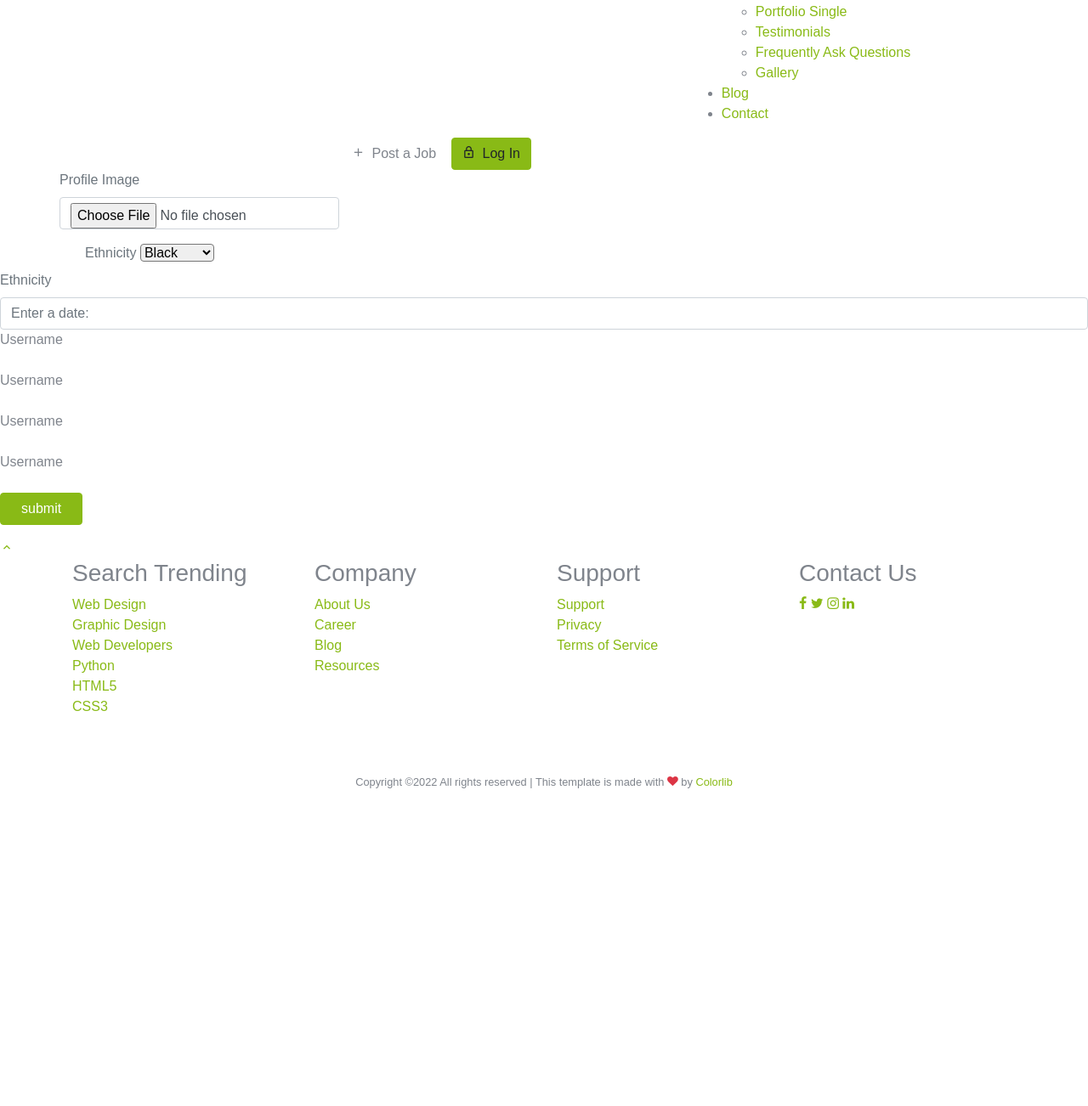
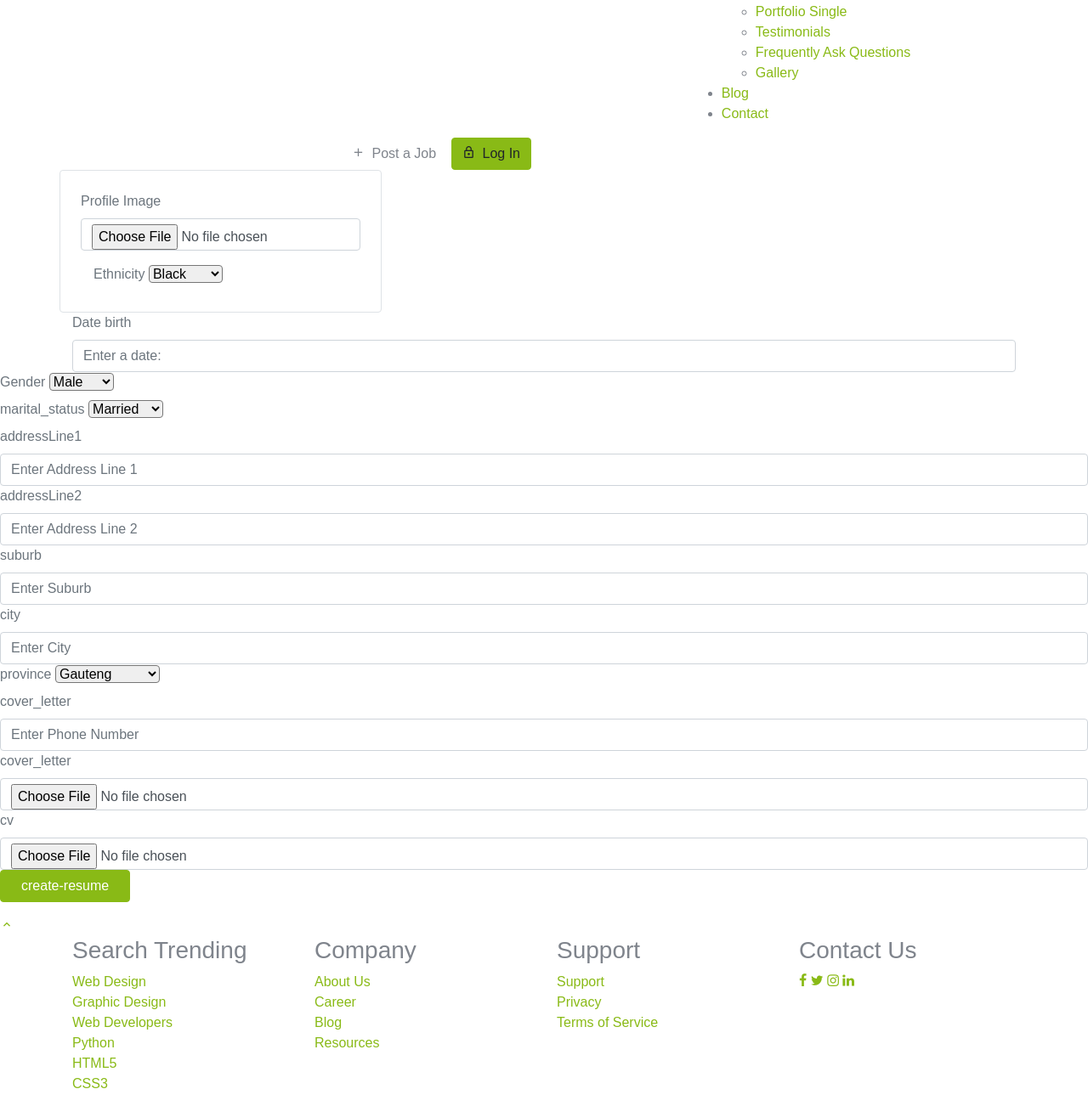
Before and after one commit to thoth2357/Job-Board, a Django app: page /users/create/ in a window 1280 px wide. Shown: the part 470-1772 px from the top of the page at 85% size. Before the commit the page ends 1398 px from the top, so only its background shows below. Run offline with Django 3.2, Linux system fonts and the light colour scheme; parts of the project's set-up code (start-up, migrations or seed data) failed here and were passed over; some libraries are stand-ins or nearby versions; some web fonts are replaced.

Commit message:
Update create-resume.html

```diff
--- a/users/templates/create-resume.html
+++ b/users/templates/create-resume.html
@@ -94,10 +94,32 @@
     </header>
 
     <!-- HOME -->
+    {% if messages %}
+    {% for message in messages %}
+
+    {% if message.tags == 'error' %}
+   <div class = 'alert alert-danger'>
+    {{ message }}
+   </div>
+   {% else %}
+   <div class = 'alert alert-{{ message.tags }}'>
+    {{ message }}
+   </div>
+   {% endif %}
+
+   {% endfor %}
+   {% endif %}
     <section class="site-section">
         <div class="container">
           <div class="row">
-           {% csrf_token %}
+
+           <form class="p-4 border rounded" method = 'POST' enctype="multipart/form-data" >
+            {% csrf_token %}
+            {{ form.non_field_errors }}
+            <!-- DEBUG -->
+                      {% for field in form %}
+                          {% if field.errors %}{{ field.html_name }}: {{ field.errors }}{% endif %}
+                      {% endfor %}
             {% comment %} <div class="spinner-border text-primary ">
               <h2 class="mb-4">Make your Resume</h2>
               <form class="p-4 border rounded", submit= 'POST' enctype="multipart/form-data" > nctype="multipart/form-data"  add this
@@ -180,14 +202,8 @@
                       <label class="text-muted" >Profile Image</label>
                       {{ form.image }}
                     </div>
-                    {% if form.image.errors %}
-                      {% for error in form.image.errors %}
-                      <div class="alert alert-danger">
-                        <strong>{{ error|escape }}</strong>
-                      </div>
-                    {% endfor %}
-                    {% endif %}
-                   </div>
+
+
                    <div class="col-md-12"
 
                     <div class="form-group app-label">
@@ -196,26 +212,64 @@
                       <label class="text-muted" >Ethnicity</label>
                       {{ form.ethnicity }}
                     </div>
-                    {% if form.ethnicity.errors %}
-                      {% for error in form.ethnicity.errors %}
-                      <div class="alert alert-danger">
-                        <strong>{{ error|escape }}</strong>
-                      </div>
-                    {% endfor %}
-                    {% endif %}
+
                    </div>
-                   <label class="text-muted" >Ethnicity</label>
+                   <label class="text-muted" >Date birth</label>
                    {{ form.date_birth }}
                  </div>
-                 {% if form.date_birth.errors %}
-                   {% for error in form.date_birth.errors %}
-                   <div class="alert alert-danger">
-                     <strong>{{ error|escape }}</strong>
-                   </div>
-                 {% endfor %}
-                 {% endif %}
+
                 </div>
-                  <div class="row form-group">
+              <div>
+                <label class="text-muted" >Gender</label>
+                {{ form.sex}}
+              </div>
+
+              <div>
+                <label class="text-muted" >marital_status</label>
+                {{ form.marital_status}}
+              </div>
+
+              <div>
+                <label class="text-muted" >addressLine1</label>
+                {{ form.addressLine1}}
+              </div>
+
+              <div>
+                <label class="text-muted" >addressLine2</label>
+                {{ form.addressLine2}}
+              </div>
+
+              <div>
+                <label class="text-muted" >suburb</label>
+                {{ form.suburb}}
+              </div>
+
+              <div>
+                <label class="text-muted" >city</label>
+                {{ form.city}}
+              </div>
+
+
+              <div>
+                <label class="text-muted" >province</label>
+                {{ form.province}}
+              </div>
+
+              <div>
+                <label class="text-muted" >cover_letter</label>
+                {{ form.phoneNumber}}
+              </div>
+               <div>
+                <label class="text-muted" >cover_letter</label>
+                {{ form.cover_letter}}
+              </div>
+
+              <div>
+                <label class="text-muted" >cv</label>
+                {{ form.cv}}
+              </div>
+
+                  {% comment %} <div class="row form-group">
                     <div class="col-md-12 mb-3 mb-md-0">
                       <label class="text-black" for="fname">Username</label>
                       {{ form.username }}
@@ -233,16 +287,10 @@
                       {{ form.username }}
                     </div>
                   </div>
-                  <div class="row form-group">
-                    <div class="col-md-12 mb-3 mb-md-0">
-                      <label class="text-black" for="fname">Username</label>
-                      {{ form.username }}
-                    </div>
-                  </div>
-                </div>
+                </div> {% endcomment %}
                 <div class="row form-group">
                   <div class="col-md-12">
-                    <input type="submit" value="submit" class="btn px-4 btn-primary text-white">
+                    <input type="submit" value="create-resume" class="btn px-4 btn-primary text-white">
                   </div>
                 </div>
 
@@ -299,14 +347,7 @@
           </div>
         </div>
 
-        <div class="row text-center">
-          <div class="col-12">
-            <p class="copyright"><small>
-              <!-- Link back to Colorlib can't be removed. Template is licensed under CC BY 3.0. -->
-            Copyright &copy;<script>document.write(new Date().getFullYear());</script> All rights reserved | This template is made with <i class="icon-heart text-danger" aria-hidden="true"></i> by <a href="https://colorlib.com" target="_blank" >Colorlib</a>
-            <!-- Link back to Colorlib can't be removed. Template is licensed under CC BY 3.0. --></small></p>
-          </div>
-        </div>
+
       </div>
     </footer>
 
```
